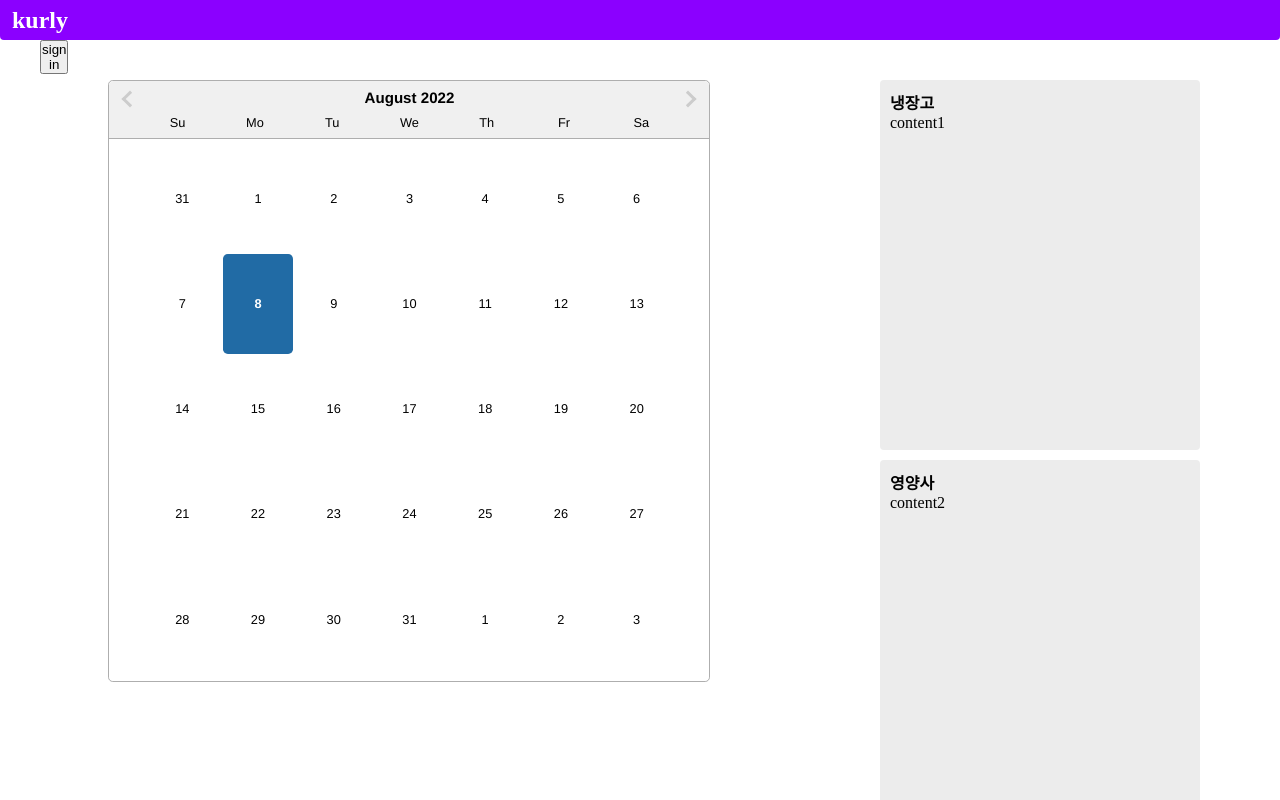
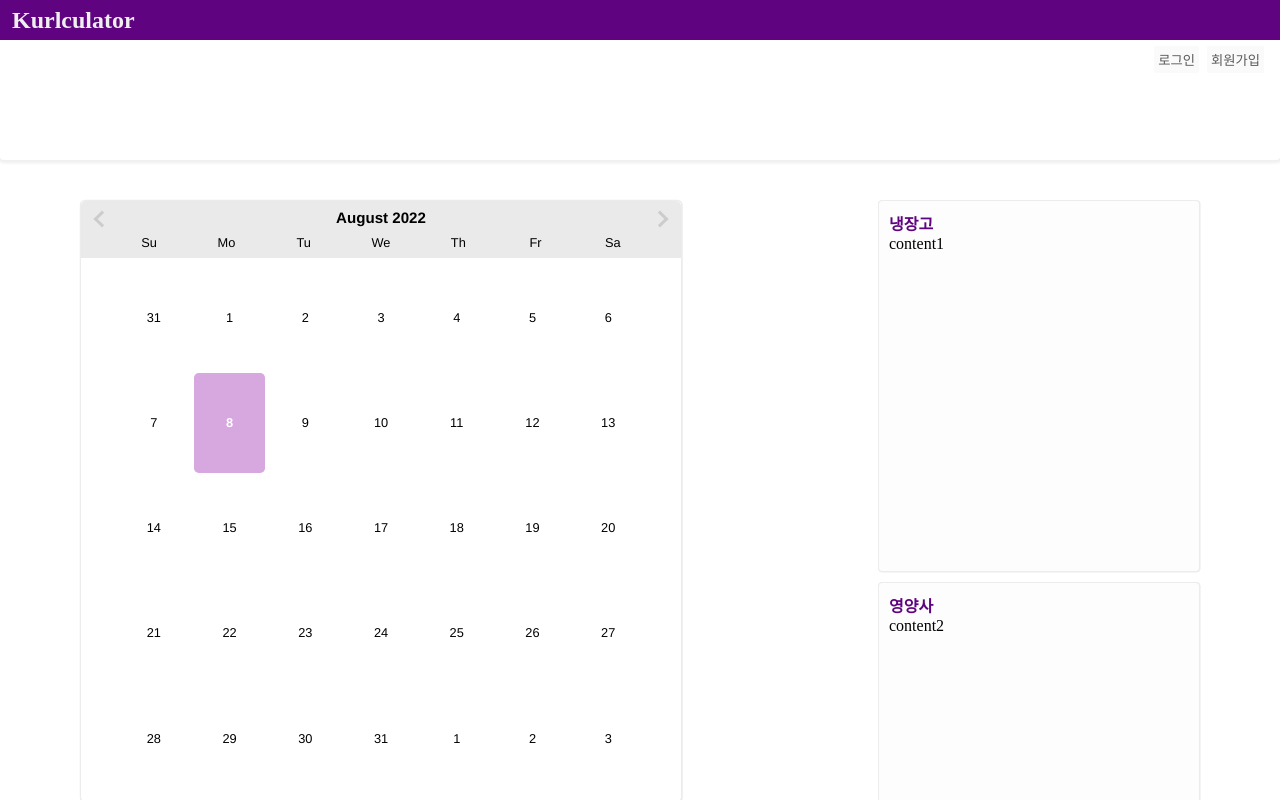
Before and after one commit to take-care-of-refrigerator/flask_react, a React app in the folder client/: page / in a window 1280 px wide. Shown: the top 800 px of the page. Built offline with nearby package versions, Linux system fonts and the light colour scheme.

Commit message:
Add: 커밋을 따로 할 여력이 없음

```diff
--- a/client/src/App.css
+++ b/client/src/App.css
@@ -18,3 +18,22 @@ body {
   height: 100px;
   line-height: 100px;
 }
+
+.react-datepicker__header {
+  background-color: #eaeaea;
+  border-bottom: none;
+}
+
+.react-datepicker__current-month,
+.react-datepicker__day-name{
+  color: black;
+}
+
+.react-datepicker {
+  border: 0.5px solid #ececec;
+  box-shadow: 0.3px 0.3px 0.5px 0.5px #ececec;
+}
+
+.react-datepicker__day--selected{
+  background-color: #d7a7e0;
+}
--- a/client/src/App.tsx
+++ b/client/src/App.tsx
@@ -4,6 +4,7 @@ import Home from "./routes/Home";
 import Layout from "./routes/Layout";
 import Nutritionist from "./routes/Nutritionist";
 import Diary from "./routes/Diary";
+import SignUp from "./routes/SignUp";
 import GlobalStyle from "./public/theme";
 import { RecoilRoot } from "recoil";
 
@@ -20,6 +21,7 @@ const App = () => {
             <Route path="/nutritionist" element={<Nutritionist />} />
             <Route path="/menu" element={<Nutritionist />} />
             <Route path="/diary/:id" element={<Diary />} />
+            <Route path="/signup" element={<SignUp />} />
             </Route>
         </Routes>
         </Router>
--- a/client/src/routes/Frige.tsx
+++ b/client/src/routes/Frige.tsx
@@ -38,7 +38,6 @@ const Frige = () => {
   return (
     <>
       <div>
-        <InputModal />
         <FrigeUl>{memo}</FrigeUl>
       </div>
       <RightMenu />
--- a/client/src/routes/Home.tsx
+++ b/client/src/routes/Home.tsx
@@ -5,7 +5,6 @@ import { firstMenuState, secondMenuState } from "../states/frigeState";
 import { useRecoilState } from "recoil";
 import { useEffect } from "react";
 
-import InputModal from "../routes/components/InputModal";
 
 const Home = () => {
   const [, setFirstMenu] = useRecoilState(firstMenuState);
@@ -17,7 +16,6 @@ const Home = () => {
   }, []);
   return (
     <>
-      <InputModal />
       <Calendar />
       <RightMenu />
     </>
--- a/client/src/routes/Layout/NavBar.tsx
+++ b/client/src/routes/Layout/NavBar.tsx
@@ -1,5 +1,7 @@
 import styled from "styled-components";
 import { useNavigate } from "react-router-dom";
+import InputModal from "../../routes/components/InputModal";
+
 
 const NavBar = () => {
   const navigate = useNavigate();
@@ -8,19 +10,37 @@ const NavBar = () => {
   };
   return (
     <Nav>
-      <NavTitle onClick={toHome}>kurly</NavTitle>
+      <NavBox>
+        <NavTitle onClick={toHome}>Kurlculator</NavTitle>
+      </NavBox>
+      <NavButtonBox>
+        <InputModal />
+      </NavButtonBox>
     </Nav>
   );
 };
 export default NavBar;
 
+const NavButtonBox = styled.div`
+  position: absolute;
+  display: inline-block;
+  right: 12px;
+`
+
+const NavBox = styled.div`
+  background-color: #5F0380;
+  color: #efefef;
+  position: relative;
+
+`
+
 const Nav = styled.nav`
-  background-color: #8b00ff;
-  color: white;
+  color: black;
   width: 100%;
-  height: 40px;
+  height: 160px;
   line-height: 40px;
   border-radius: 0 0 4px 4px;
+  box-shadow: 0.3px 0.3px 3px 3px #f0f0f0;
 `;
 
 const NavTitle = styled.h1`
--- a/client/src/routes/Layout/index.tsx
+++ b/client/src/routes/Layout/index.tsx
@@ -1,13 +1,19 @@
 import NavBar from "./NavBar";
-import { Outlet } from "react-router-dom";
+import {Outlet, useLocation} from "react-router-dom";
 
 import styled from "styled-components";
 
 import { useRecoilState } from "recoil";
 import { isModalState } from "../../states/frigeState";
+import {useEffect, useRef} from "react";
 
 const Layout = () => {
+  const { pathname } = useLocation();
+
   const [, setIsModal] = useRecoilState(isModalState);
+  useEffect(() => {
+    setIsModal(false)
+  }, [pathname]);
   return (
     <div>
       <NavBar />
--- /dev/null
+++ b/client/src/routes/SignUp.tsx
@@ -0,0 +1,9 @@
+const SignUp = () => {
+  return (
+    <div>
+      <div>hi</div>
+    </div>
+  )
+}
+
+export default SignUp
--- a/client/src/routes/components/InputBox/SignIn.tsx
+++ b/client/src/routes/components/InputBox/SignIn.tsx
@@ -1,4 +1,5 @@
 import React, { useState, useRef, useEffect } from "react";
+import styled from "styled-components";
 
 const SignIn = () => {
   let userIdRef: React.MutableRefObject<HTMLInputElement | null> = useRef(null);
--- a/client/src/routes/components/InputModal/index.tsx
+++ b/client/src/routes/components/InputModal/index.tsx
@@ -1,29 +1,52 @@
+import { useEffect, useRef } from 'react'
+
 import Modal from "../Modal";
 import InputBox from "../InputBox";
+import SignUp from "../../components/InputBox/SignUp";
+
 
 import { isModalState } from "../../../states/frigeState";
 import { useRecoilState } from "recoil";
 
 import { useLocation } from "react-router-dom";
 
+import styled from "styled-components";
+import { useNavigate } from "react-router-dom";
+
 const InputModal = () => {
+  const navigate = useNavigate();
   const { pathname } = useLocation();
   const [isModal, setIsModal] = useRecoilState(isModalState);
 
+  const toSignUp = () => {
+    navigate("/signup");
+  };
+
   return (
-    <div>
-      <button
+    <>
+      <InputButton
         type="button"
         onClick={(event) => {
           event.stopPropagation();
           setIsModal(!isModal);
         }}
       >
-        {pathname === "/" ? "sign in" : "냉장고 칸 추가"}
-      </button>
+        {pathname === "/" ? "로그인" : "냉장고 칸 추가"}
+      </InputButton>
+      <InputButton onClick={toSignUp}>회원가입</InputButton>
       {isModal && <Modal children={<InputBox />} />}
-    </div>
+    </>
   );
 };
 
 export default InputModal;
+
+
+const InputButton = styled.button`
+  border: none;
+  background-color: #fafafa;
+  color: #595959;
+  padding: 4px;
+  border-radius: 2px;
+  margin: 0 4px;
+`
--- a/client/src/routes/components/Modal/index.tsx
+++ b/client/src/routes/components/Modal/index.tsx
@@ -7,7 +7,7 @@ interface Props {
 const Modal = ({ children }: Props) => {
   return (
     <ModalBox onClick={(event) => event.stopPropagation()}>
-      <h1>Modal</h1>
+      <ModalTitle>Modal</ModalTitle>
       {children}
     </ModalBox>
   );
@@ -15,11 +15,18 @@ const Modal = ({ children }: Props) => {
 
 export default Modal;
 
+const ModalTitle = styled.h1`
+  background-color: #eaeaea;
+  color: black;
+`
+
 const ModalBox = styled.div`
   z-index: 9999;
-  background-color: tomato;
-  position: absolute;
+  background-color: #eaeaea;
+  position: fixed;
   top: 50%;
   left: 50%;
   transform: translate(-50%, -50%);
+  border-radius: 4px;
+  padding: 12px;
 `;
--- a/client/src/routes/components/RightMenu/Menu.tsx
+++ b/client/src/routes/components/RightMenu/Menu.tsx
@@ -24,7 +24,7 @@ const Menu = ({ title, content }: Props) => {
 
   return (
     <MenuSection onClick={onClick}>
-      <h4>{title}</h4>
+      <Titleh4>{title}</Titleh4>
       <div>{content}</div>
     </MenuSection>
   );
@@ -32,14 +32,18 @@ const Menu = ({ title, content }: Props) => {
 
 export default Menu;
 
+const Titleh4 = styled.h4`
+  color: #5F0380;
+`
+
 const MenuSection = styled.section`
   width: 300px;
   height: 350px;
   margin: 10px;
   padding: 10px;
   border-radius: 4px;
-  background-color: #ececec;
+  background-color: #fdfdfd;
+  border: solid 1px #ececec;
+  box-shadow: 0.3px 0.3px 0.3px 0.3px #ececec;
   cursor: pointer;
 `;
-
-const MenuTitle = styled.h4;
```
Also changed, not shown: client/src/routes/components/InputBox/SignUp.tsx (+21 -1 lines).
